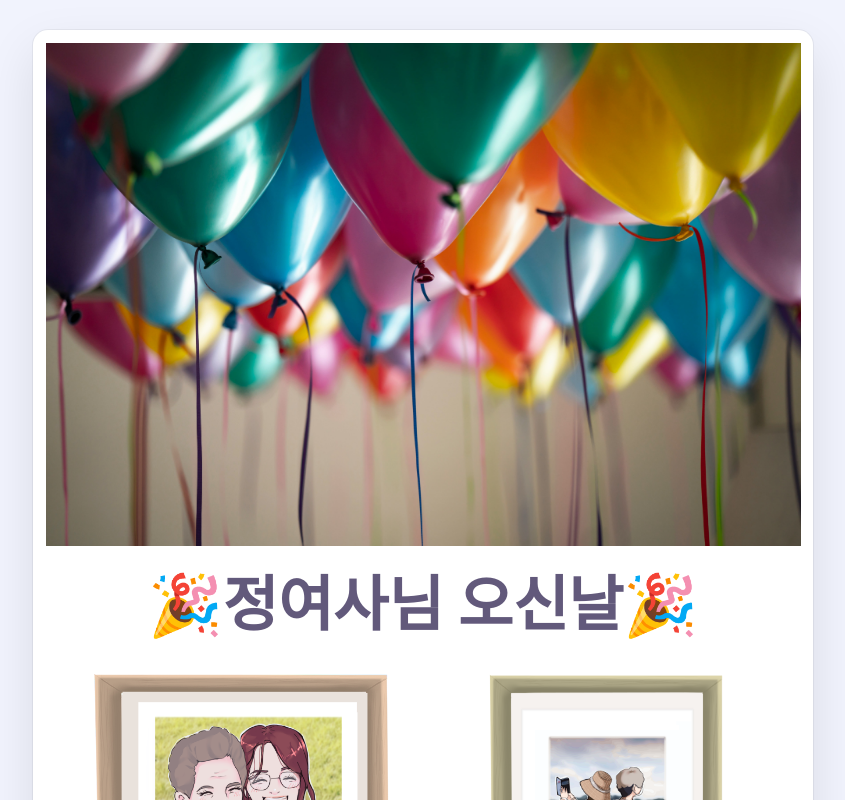
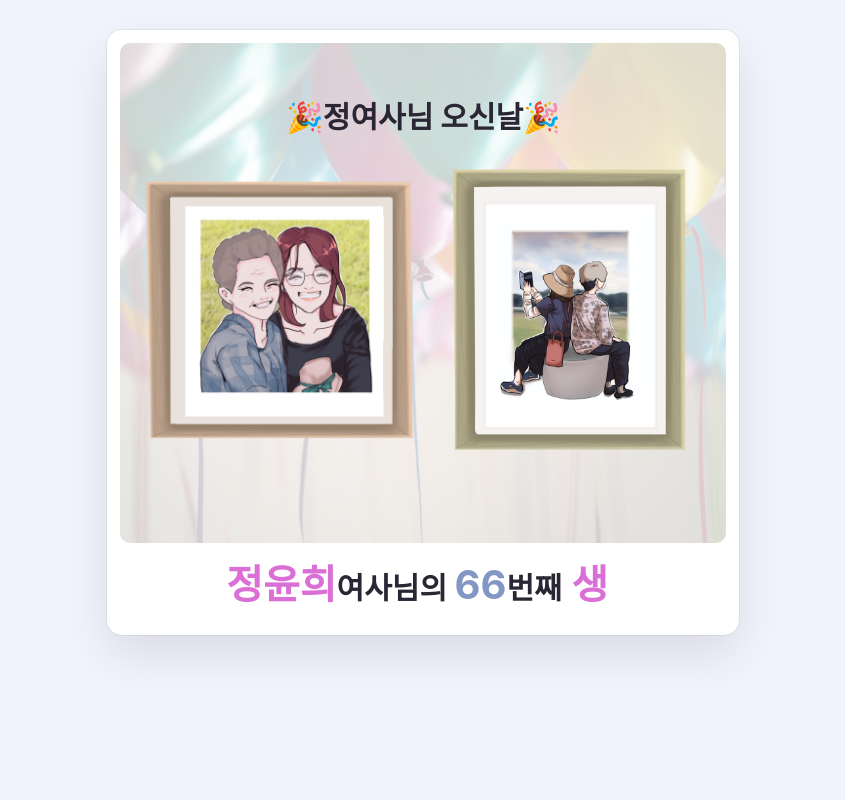
Before and after one commit to yoonucho/Mrs.YH-s-birthday-card, a Next.js app: page /card-content in a window 1280 px wide. Shown: the top 800 px of the page, without its empty margins (217-1062 px from the left). Built offline with nearby package versions, Linux system fonts and the light colour scheme; a web font is replaced by a local one.

Commit message:
chore: Update card content module CSS and package dependencies

```diff
--- a/src/app/components/card-content/HappyBirthDayCard.tsx
+++ b/src/app/components/card-content/HappyBirthDayCard.tsx
@@ -2,10 +2,10 @@
 
 import { useState } from "react";
 import Image from "next/image";
-import styles from "./cardContent.module.css";
 import Typewriter from "typewriter-effect";
 import Youtube from "./youtube/Youtube";
 import HappyBirthDayImg from "./images/HappyBirthDayImg";
+import styles from "./cardContent.module.css";
 import { FontAwesomeIcon } from "@fortawesome/react-fontawesome";
 import { faChevronUp, faChevronDown } from "@fortawesome/free-solid-svg-icons";
 
@@ -32,9 +32,9 @@ export default function HappyBirthDayCard() {
 	return (
 		<div className={styles.container}>
 			<article className={styles.cardInner}>
-				<figure className={styles.cardImg}>
+				{/* <figure className={styles.cardImg}>
 					<Image src="/assets/images/card-img.jpg" alt="happy birthday card" width={0} height={0} sizes="100vw" />
-				</figure>
+				</figure> */}
 				<div className={`${styles.cardHeader} fadeIn`}>
 					<h1>🎉정여사님 오신날🎉 </h1>
 					<HappyBirthDayImg />
--- a/src/app/components/card-content/cardContent.module.css
+++ b/src/app/components/card-content/cardContent.module.css
@@ -18,18 +18,46 @@
 	border-radius: 15px;
 }
 
-.cardImg {
+/* .cardImg {
 	border-radius: 10px;
 }
 
 .cardImg img {
 	width: 100%;
 	height: auto;
+} */
+
+.cardHeader {
+	position: relative;
+	width: 100%;
+	min-height: 500px;
+	padding: 50px 1rem;
+	background-image: url("/assets/images/card-img.jpg");
+	background-size: cover;
+	background-repeat: no-repeat;
+	background-position: 50% 50%;
+	border-radius: 10px;
+	text-align: center;
+	-webkit-border-radius: 10px;
+	-moz-border-radius: 10px;
+	-ms-border-radius: 10px;
+	-o-border-radius: 10px;
 }
 
-.cardHeader {
-	padding: 1rem;
-	text-align: center;
+.cardHeader::after {
+	content: "";
+	position: absolute;
+	z-index: -1;
+	top: 0;
+	left: 0;
+	width: 100%;
+	height: 100%;
+	background-color: rgba(255, 255, 255, 0.8);
+}
+
+.cardHeader h1 {
+	color: var(--primary-font-color);
+	font-size: 3rem;
 }
 
 .cardBody {
--- a/src/app/components/cards/card.module.css
+++ b/src/app/components/cards/card.module.css
@@ -16,12 +16,13 @@
 .openCardBtn > img {
 	width: 300px;
 	height: 300px;
+	margin: 0 auto;
 }
 
 .heartIconContainer {
 	position: absolute;
 	top: 52%;
-	left: 46%;
+	left: 51%;
 	transform: translate(-50%, -50%);
 	-webkit-transform: translate(-50%, -50%);
 	-moz-transform: translate(-50%, -50%);
```
